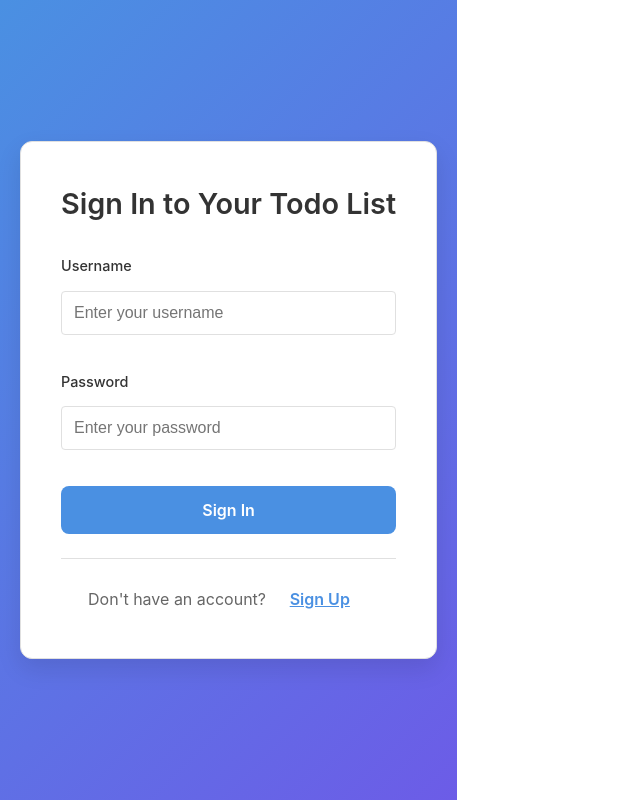
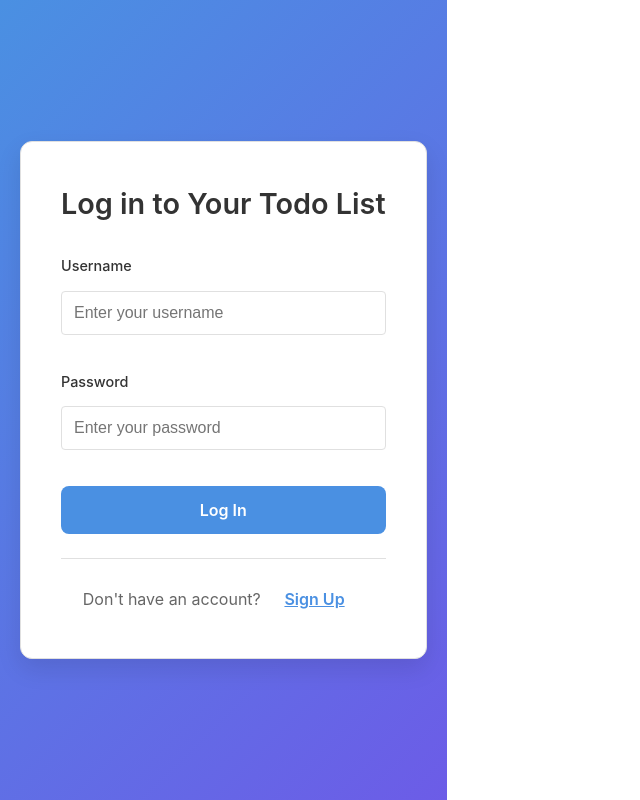
Before and after one commit to fonok869/todolist, a React (Vite) app in the folder todolist-frontend/: page /login in a window 1280 px wide. Shown: the whole page, without its empty margins (0-640 px from the left). Built offline with nearby package versions, Linux system fonts and the light colour scheme.

Commit message:
Correction Log in text

```diff
--- a/todolist-frontend/src/components/Login.tsx
+++ b/todolist-frontend/src/components/Login.tsx
@@ -63,7 +63,7 @@ export const Login: React.FC<LoginProps> = ({ onSwitchToRegister }) => {
   return (
     <div className="auth-container">
       <div className="auth-card">
-        <h2 className="auth-title">Sign In to Your Todo List</h2>
+        <h2 className="auth-title">Log in to Your Todo List</h2>
 
         {error && (
           <div className="error-message">
@@ -115,7 +115,7 @@ export const Login: React.FC<LoginProps> = ({ onSwitchToRegister }) => {
             className="auth-button primary"
             disabled={isLoading}
           >
-            {isLoading ? 'Signing In...' : 'Sign In'}
+            {isLoading ? 'Logging In...' : 'Log In'}
           </button>
         </form>
 
--- a/todolist-frontend/src/components/Register.tsx
+++ b/todolist-frontend/src/components/Register.tsx
@@ -83,7 +83,7 @@ export const Register: React.FC<RegisterProps> = ({ onSwitchToLogin }) => {
 
     try {
       await register(formData);
-      setSuccessMessage('Account created successfully! You can now sign in.');
+      setSuccessMessage('Account created successfully! You can now log in.');
       setFormData({ username: '', email: '', password: '' });
       setConfirmPassword('');
       setFormErrors({});
@@ -205,7 +205,7 @@ export const Register: React.FC<RegisterProps> = ({ onSwitchToLogin }) => {
               onClick={onSwitchToLogin}
               disabled={isLoading}
             >
-              Sign In
+              Log In
             </button>
           </p>
         </div>
```
